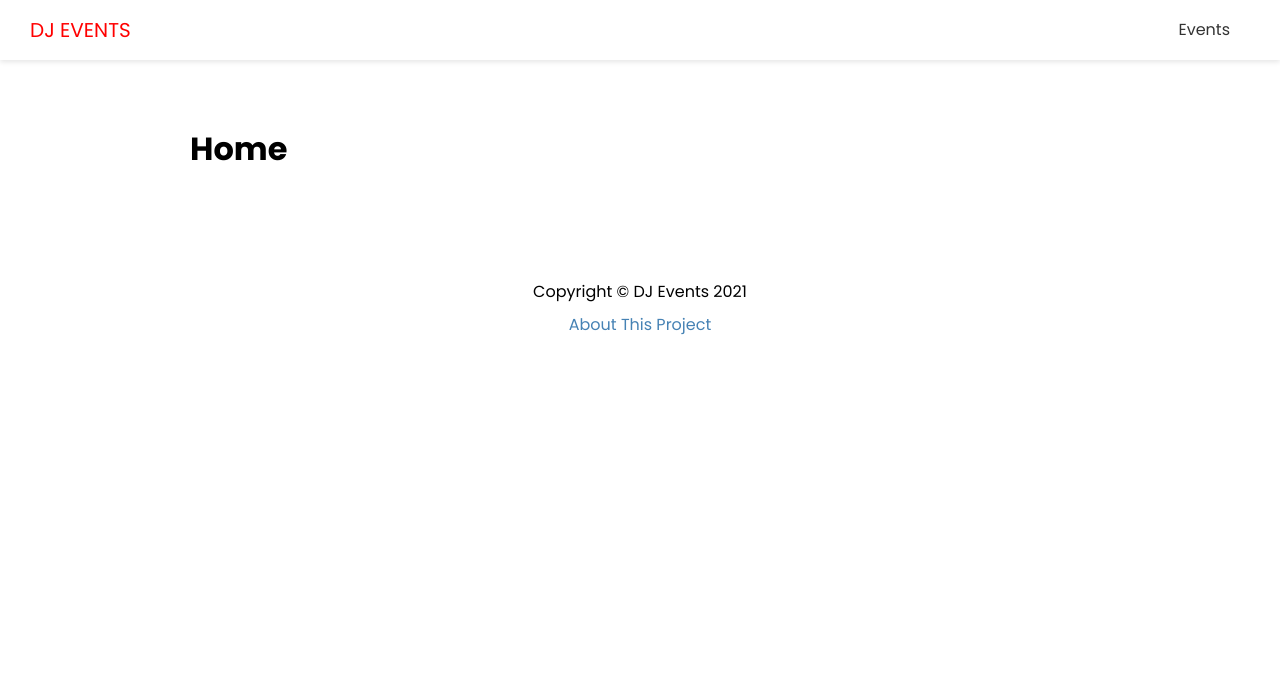
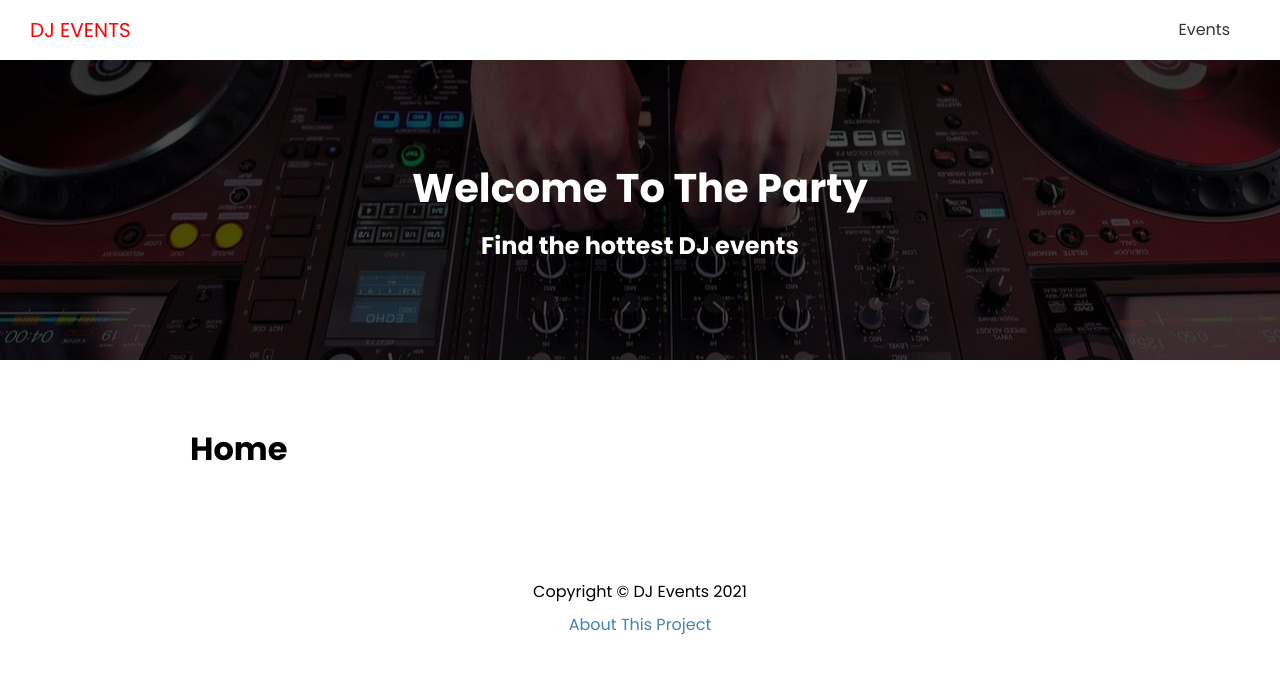
Before and after one commit to joenapper/dj-events-frontend, a Next.js app: page / in a window 1280 px wide. Shown: the top 674 px of the page. Built offline with nearby package versions, Linux system fonts and the light colour scheme.

Commit message:
Added showcase component

```diff
--- a/components/Layout.js
+++ b/components/Layout.js
@@ -1,9 +1,13 @@
 import Head from "next/head";
-import Header from "./header";
-import Footer from "./footer";
+import { useRouter } from "next/router";
+import Header from "./Header";
+import Footer from "./Footer";
+import Showcase from "./Showcase";
 import styles from "@/styles/Layout.module.css";
 
 export default function Layout({ title, keywords, description, children }) {
+  const router = useRouter();
+
   return (
     <div>
       <Head>
@@ -12,6 +16,7 @@ export default function Layout({ title, keywords, description, children }) {
         <meta name="keywords" content={keywords} />
       </Head>
       <Header />
+      {router.pathname === "/" && <Showcase />}
       <div className={styles.container}>{children}</div>
       <Footer />
     </div>
--- /dev/null
+++ b/components/Showcase.js
@@ -0,0 +1,10 @@
+import styles from "@/styles/Showcase.module.css";
+
+export default function Showcase() {
+  return (
+    <div className={styles.showcase}>
+      <h1>Welcome To The Party</h1>
+      <h2>Find the hottest DJ events</h2>
+    </div>
+  );
+}
--- /dev/null
+++ b/styles/Showcase.module.css
@@ -0,0 +1,31 @@
+.showcase {
+  height: 300px;
+  width: 100%;
+  background: #000 url("/images/showcase.jpg") no-repeat center center;
+  color: #fff;
+  position: relative;
+  display: flex;
+  flex-direction: column;
+  align-items: center;
+  justify-content: center;
+  text-align: center;
+}
+
+.showcase::after {
+  content: "";
+  position: absolute;
+  top: 0;
+  left: 0;
+  width: 100%;
+  height: 100%;
+  background-color: rgba(0, 0, 0, 0.7);
+}
+
+.showcase * {
+  z-index: 20;
+}
+
+.showcase h1 {
+  font-size: 40px;
+  margin-bottom: 0;
+}
```
